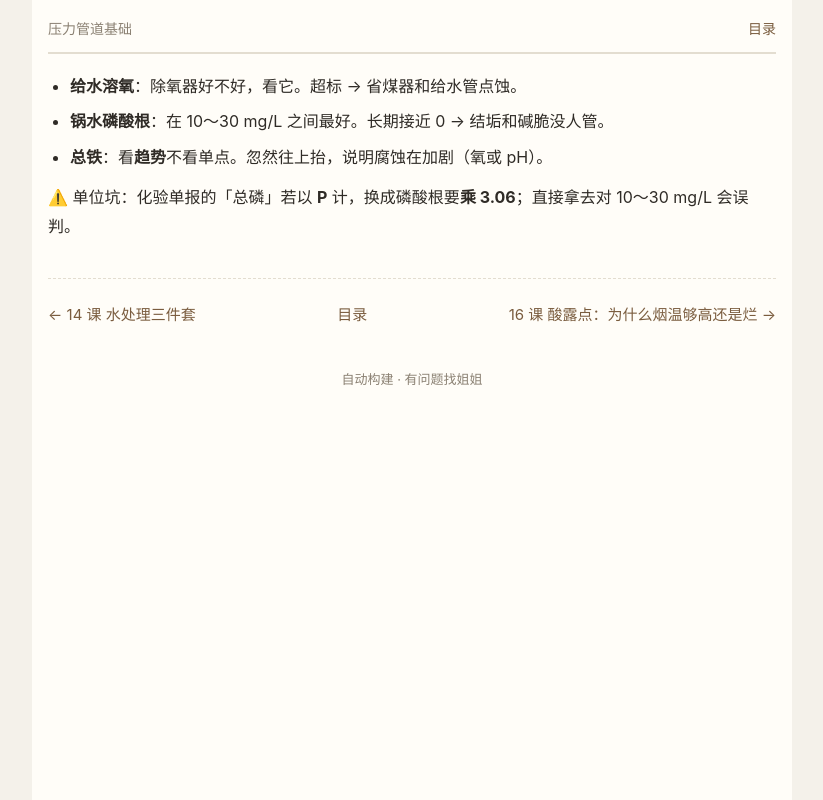
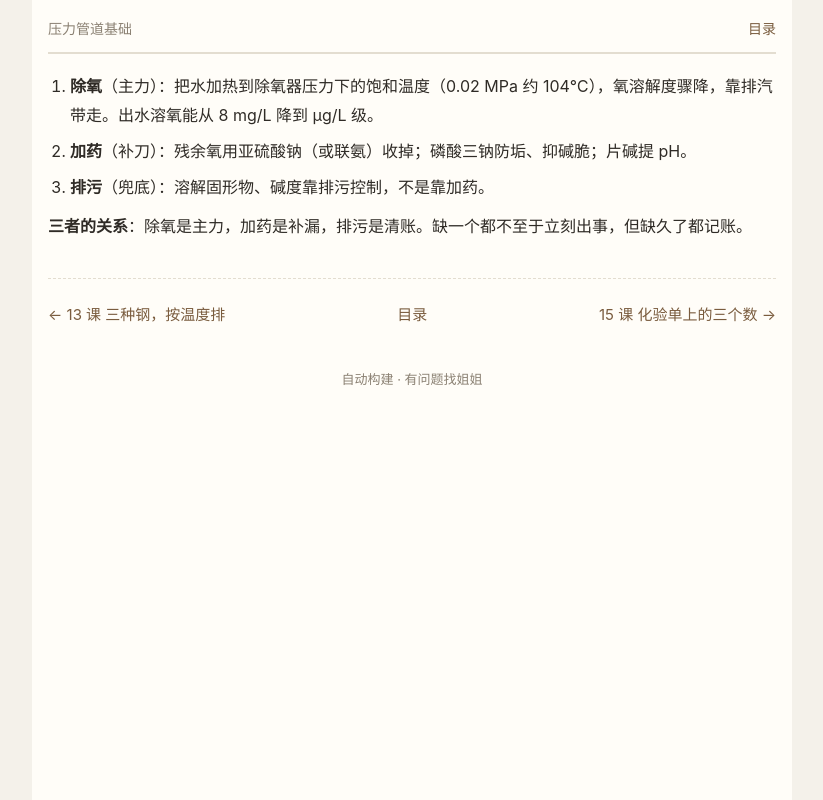
Before and after one commit to sanitiet/note, a plain HTML site: page s24.html in a window 1280 px wide. Shown: the whole page, without its empty margins (228-1051 px from the left). Drawn offline with Linux system fonts and the light colour scheme.

Commit message:
更新 s24.html

```diff
--- a/s24.html
+++ b/s24.html
@@ -1,9 +1,9 @@
 <!DOCTYPE html><html lang="zh-CN"><head><meta charset="utf-8">
 <meta name="viewport" content="width=device-width,initial-scale=1">
-<title>第 15 课 化验单上的三个数 · 压力管道基础</title><link rel="stylesheet" href="style.css"></head>
+<title>第 14 课 水处理三件套 · 压力管道基础</title><link rel="stylesheet" href="style.css"></head>
 <body><div class="wrap">
 <div class="top"><span>压力管道基础</span><a href="index.html">目录</a></div>
-<ul><li><b>给水溶氧</b>：除氧器好不好，看它。超标 → 省煤器和给水管点蚀。</li><li><b>锅水磷酸根</b>：在 10～30 mg/L 之间最好。长期接近 0 → 结垢和碱脆没人管。</li><li><b>总铁</b>：看<b>趋势</b>不看单点。忽然往上抬，说明腐蚀在加剧（氧或 pH）。</li></ul>
-<p>⚠️ 单位坑：化验单报的「总磷」若以 <b>P</b> 计，换成磷酸根要<b>乘 3.06</b>；直接拿去对 10～30 mg/L 会误判。</p>
-<div class="nav"><a href="s23.html">← 14 课 水处理三件套</a><a href="index.html">目录</a><a href="s25.html">16 课 酸露点：为什么烟温够高还是烂 →</a></div>
+<ol><li><b>除氧</b>（主力）：把水加热到除氧器压力下的饱和温度（0.02 MPa 约 104℃），氧溶解度骤降，靠排汽带走。出水溶氧能从 8 mg/L 降到 μg/L 级。</li><li><b>加药</b>（补刀）：残余氧用亚硫酸钠（或联氨）收掉；磷酸三钠防垢、抑碱脆；片碱提 pH。</li><li><b>排污</b>（兜底）：溶解固形物、碱度靠排污控制，不是靠加药。</li></ol>
+<p><b>三者的关系</b>：除氧是主力，加药是补漏，排污是清账。缺一个都不至于立刻出事，但缺久了都记账。</p>
+<div class="nav"><a href="s23.html">← 13 课 三种钢，按温度排</a><a href="index.html">目录</a><a href="s25.html">15 课 化验单上的三个数 →</a></div>
 <footer>自动构建 · 有问题找姐姐</footer></div></body></html>
```
